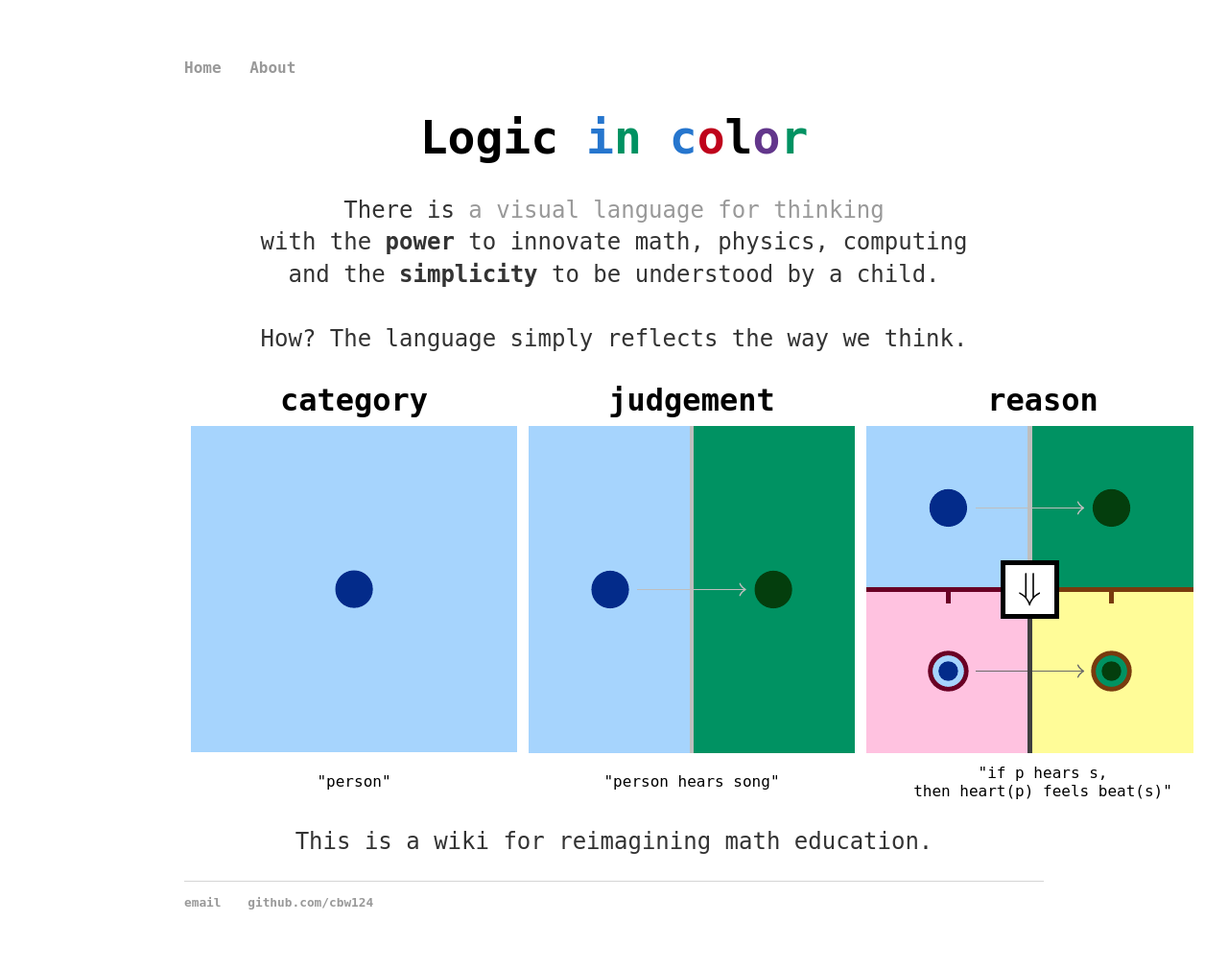
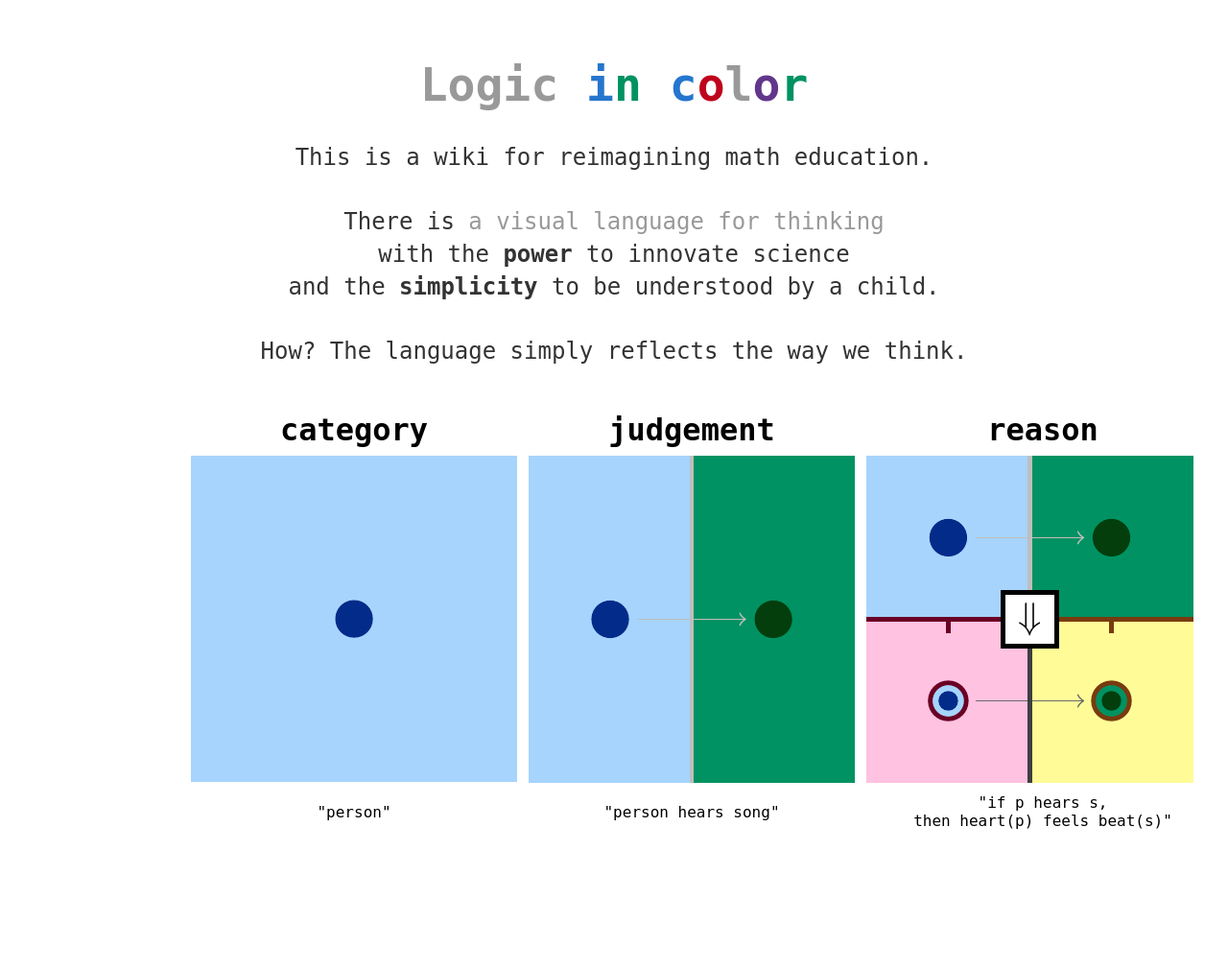
Before and after one commit to cbw124/cbw124.github.io, a Jekyll site: the page index.html, which Jekyll copies as it is, in a window 1280 px wide. Shown: the whole page at 96% size. Built offline with Jekyll 4.4.1, drawn with Linux system fonts in a browser that asks for light colours; after the commit the page ends 928 px from its top, so only the background shows below that.

```diff
--- a/index.html
+++ b/index.html
@@ -8,26 +8,24 @@
   </head>
 
   <body>
-    <nav>
-      <ul>
-        <li><a href="/">Home</a></li>
-        <li><a href="/about">About</a></li>
-      </ul>
-    </nav>
 
 <div class="container">
   		<div style="text-align: center;">
-			<h1>Logic
-              <a style="color:#2676ce">i</a><a style="color:#009262">n</a>
-              <a style="color:#2676ce">c</a><a style="color:#bf031c">o</a>l<a style="color:#62368b">o</a><a style="color:#009262">r</a>
-            </h1>
+			<h1><a href="contents/">Logic
+              <span style="color:#2676ce">i</span><span style="color:#009262">n</span>
+              <span style="color:#2676ce">c</span><span style="color:#bf031c">o</span>l<span style="color:#62368b">o</span><span style="color:#009262">r</span>
+            </a></h1>
+                    <!-- Christian Williams : cbwill.math @ gmail -->
 
-			<p>There is <a href="https://ncatlab.org/nlab/show/string+diagram">a visual language for thinking</a><br>
-              with the <b>power</b> to innovate math, physics, computing<br>
+			<p>
+              This is a wiki for reimagining math education.<br><br>
+              There is <a href="https://ncatlab.org/nlab/show/string+diagram">a visual language for thinking</a><br>
+              with the <b>power</b> to innovate science<br>
               and the <b>simplicity</b> to be understood by a child.
             <br><br>
             How? The language simply reflects the way we think.
             </p>
+            <br>
 
             <table style="width:100%; text-align: center">
                 <tr style="font-size:200%;">
@@ -47,19 +45,15 @@
                     then heart(p) feels beat(s)"</td>
                 </tr>
                 </table>
-
-            <p>
-              This is a wiki for reimagining math education.
-            </p>
 		</div>
 </div>
 
-  <footer>
-   <ul>
-   <li><a href="mailto:cbwill.math@gmail.com">email</a></li>
-   <li><a href="https://github.com/cbw124">github.com/cbw124</a></li>
-   </ul>
-  </footer>
+  <!-- <footer> -->
+  <!--  <ul> -->
+  <!--  <li><a href="mailto:cbwill.math@gmail.com">email</a></li> -->
+  <!--  <li><a href="https://github.com/cbw124">github.com/cbw124</a></li> -->
+  <!--  </ul> -->
+  <!-- </footer> -->
 
   </body>
 
```
Also changed, not shown: blog/atom.xml (deleted, +0 -27 lines), blog/index.html (deleted, +0 -12 lines), contents/index.html (added, +40 -0 lines), cv/index.html (deleted, +0 -22 lines), images/adj-comp-counit-blue.png (added), images/adj-comp-counit-green.png (added), images/adj-comp-unit-green.png (added), images/color.png (deleted), images/counit-compose.png (added), 10 other files.
